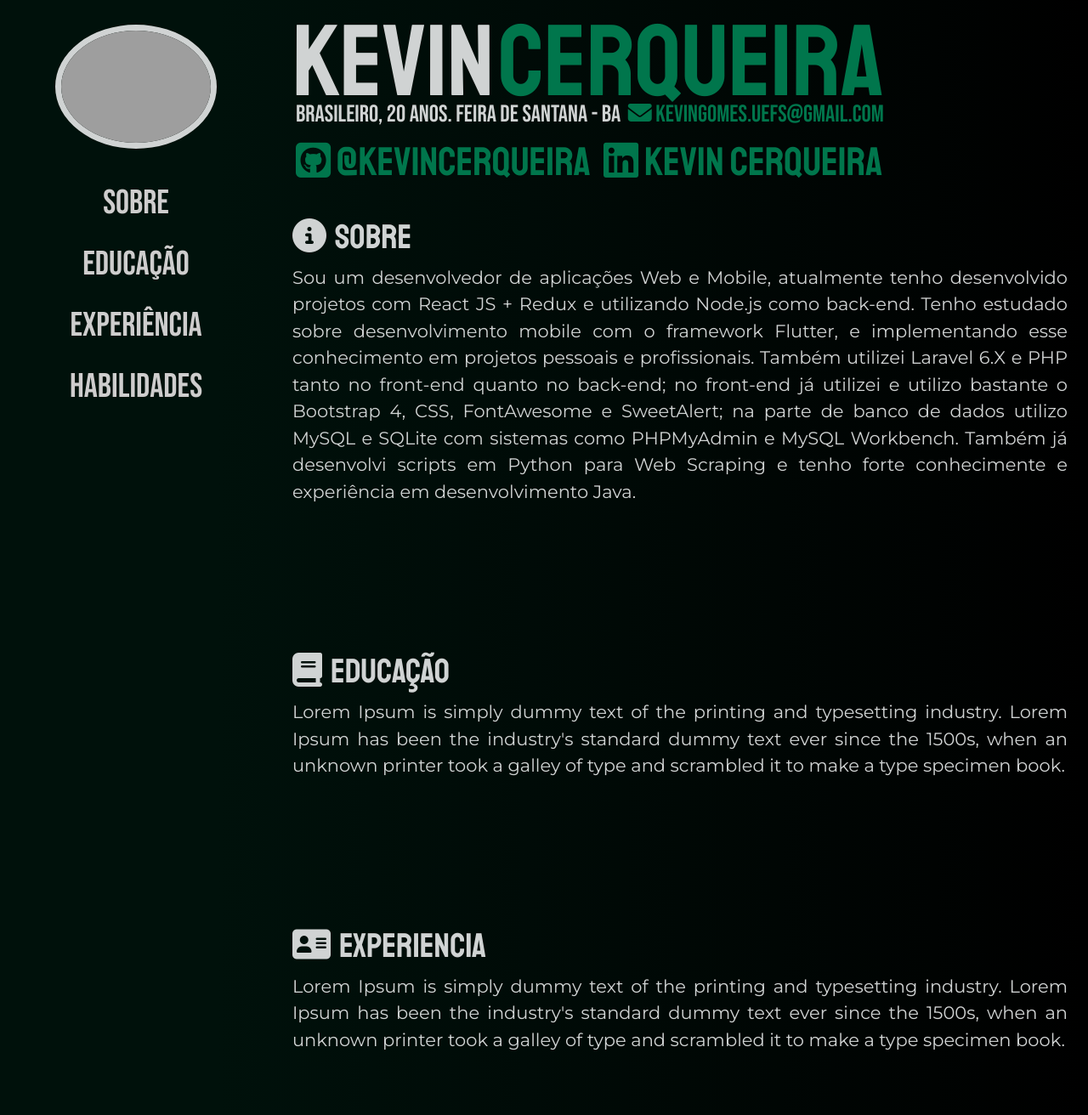
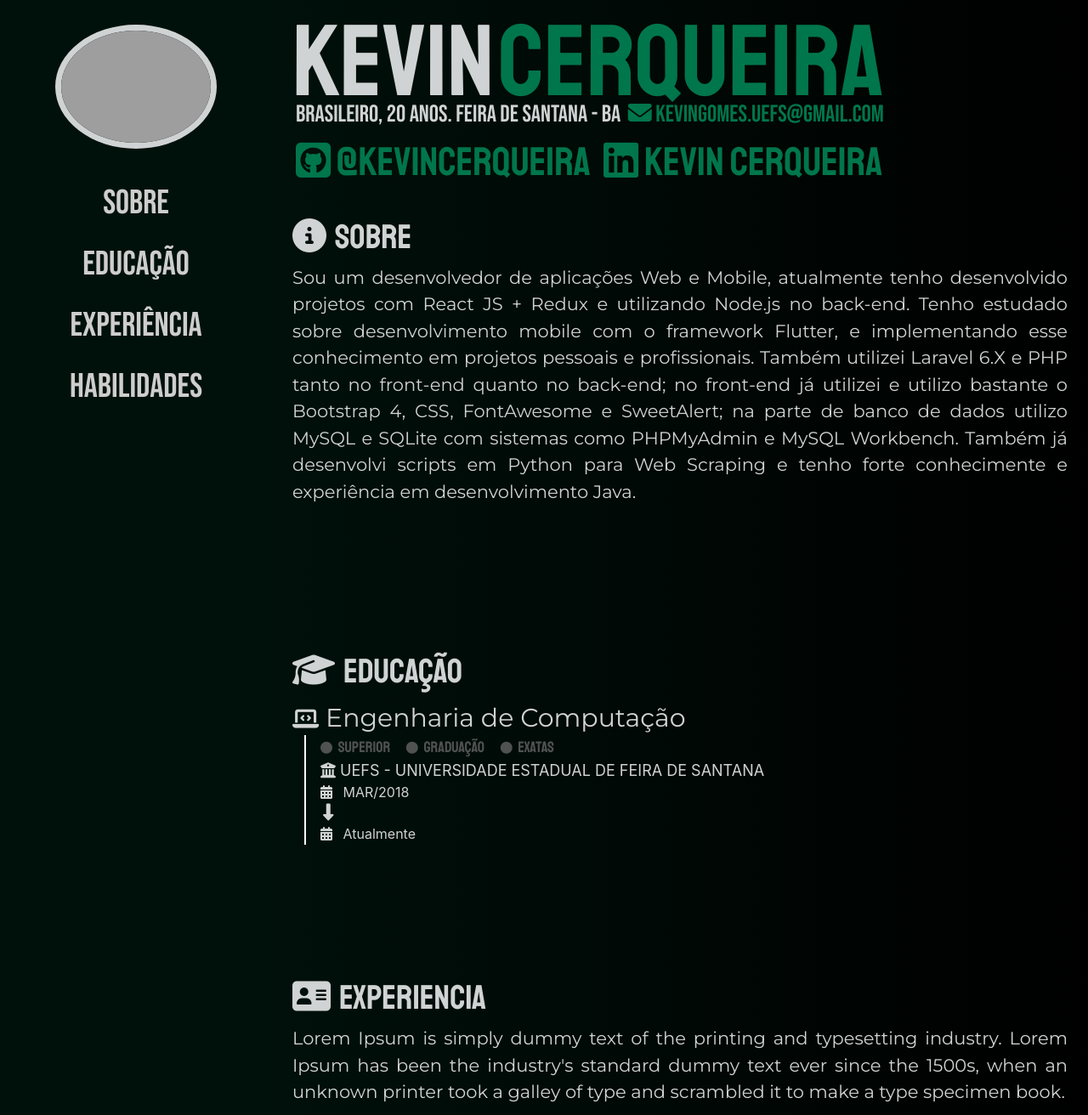
Before and after one commit to KevinCerqueira/kevincerqueira.github.io, a PHP site: page / in a window 1280 px wide. Shown: the part 39-1351 px from the top of the page at 85% size. Run offline with PHP 8.4, Linux system fonts and the light colour scheme; some libraries are stand-ins or nearby versions; grey boxes are pictures that could not be loaded.

Commit message:
:sparkles: finished 'educacao' section

```diff
--- a/css/style.css
+++ b/css/style.css
@@ -1,8 +1,16 @@
 @import url("https://fonts.googleapis.com/css2?family=Montserrat&family=Staatliches&display=swap");
 @import url("https://fonts.googleapis.com/css2?family=Bebas+Neue&display=swap");
 @media only screen and (max-width: 999px) {
+  section {
+    padding-top: 20px !important;
+    padding-bottom: 20px !important;
+  }
   .desktop {
     display: none !important;
+  }
+  .links-anchors {
+    padding: 0%;
+    font-size: 24px !important;
   }
   #home {
     margin-left: 0% !important;
@@ -12,33 +20,34 @@
     text-align: center;
     height: 70px;
   }
-  #names label{
+  #names label {
     text-align: center;
     font-size: 60px !important;
   }
   #subtitle {
     text-align: center !important;
   }
-  #subtitle label{
+  #subtitle label {
     font-size: 25px !important;
   }
   #redes {
     text-align: center;
   }
-  .links-anchors{
-    padding: 0%;
-    font-size: 24px !important;
-  }
-  #container-navbar{
+  #container-navbar {
     text-align: center;
   }
-  #container-navbar .navbar-brand{
+  #container-navbar .navbar-brand {
     color: #cecdcd;
   }
-  #redes a{
+  #redes a {
     font-size: 50px !important;
     margin-left: 10px !important;
     margin-right: 10px !important;
+  }
+}
+@media only screen and (max-width: 511px) {
+  #educacao-ecomp{
+    font-size: 20px !important;
   }
 }
 @media only screen and (max-width: 400px) {
@@ -46,20 +55,25 @@
     text-align: center;
     height: 60px;
   }
-  #names label{
+  #names label {
     text-align: center;
     font-size: 50px !important;
   }
-  #subtitle label{
+  #subtitle label {
     font-size: 20px !important;
   }
 }
 @media only screen and (max-width: 345px) {
-  #names label{
+  #names label {
     font-size: 45px !important;
   }
-  #subtitle label{
+  #subtitle label {
     font-size: 18px !important;
+  }
+}
+@media only screen and (max-width: 368px) {
+  #educacao-ecomp{
+    font-size: 19px !important;
   }
 }
 @media only screen and (min-width: 285px) {
@@ -122,7 +136,7 @@ section {
 }
 .texts-inside {
   color: #d0d3d3 !important;
-  font-size: 21px !important;
+  font-size: 21px;
 }
 .links-anchors {
   text-decoration: none;
@@ -130,13 +144,20 @@ section {
   color: #cecdcd !important;
   font-family: "Bebas Neue";
 }
-.links-anchors:focus{
+.links-anchors:focus {
   color: #00764c !important;
 }
 .name-lastname {
   font-family: Staatliches;
   font-size: 119px;
   height: 80px;
+}
+.tags {
+  font-size: 18px;
+  color: #505252;
+}
+.tags i {
+  font-size: 14px !important;
 }
 #avatar {
   margin-top: 16%;
@@ -157,9 +178,34 @@ section {
   font-size: 24px !important;
   font-family: "Bebas Neue";
 }
-#card-github{
+#card-github {
   width: 10% !important;
 }
-#sobre{
+#sobre {
   padding-top: 20px !important;
 }
+#educacao{
+
+}
+#educacao-ecomp {
+  font-size: 30px;
+  /* font-weight: 600; */
+  height: 43px;
+}
+#educacao-ecomp i {
+  font-size: 25px;
+}
+#educacao-uefs {
+  font-size: 18px;
+}
+#calendar-arrow {
+  margin-bottom: 0px;
+  margin-left: 3px !important;
+  margin-right: 6px !important;
+}
+#line{
+  background: #FFFFFF !important;
+}
+#table-educacao{
+  margin-left: 14px !important;
+}
--- a/index.html
+++ b/index.html
@@ -25,17 +25,34 @@
   </head>
   <body>
     <!-- Navbar MOBILE -->
-    <nav id="container-navbar" class="navbar navbar-expand-lg navbar-dark mobile">
+    <nav
+      id="container-navbar"
+      class="navbar navbar-expand-lg navbar-dark mobile"
+    >
       <a class="navbar-brand font-staat" href="#home">MENU</a>
-      <button class="navbar-toggler" type="button" data-toggle="collapse" data-target="#navbarNavAltMarkup" aria-controls="navbarNavAltMarkup" aria-expanded="false" aria-label="Toggle navigation">
+      <button
+        class="navbar-toggler"
+        type="button"
+        data-toggle="collapse"
+        data-target="#navbarNavAltMarkup"
+        aria-controls="navbarNavAltMarkup"
+        aria-expanded="false"
+        aria-label="Toggle navigation"
+      >
         <span class="navbar-toggler-icon"></span>
       </button>
       <div class="collapse navbar-collapse" id="navbarNavAltMarkup">
         <div class="navbar-nav">
           <a class="nav-item nav-link links-anchors" href="#sobre">SOBRE</a>
-          <a class="nav-item nav-link links-anchors" href="#educacao">EDUCACAO</a>
-          <a class="nav-item nav-link links-anchors" href="#experiencia">experiencia</a>
-          <a class="nav-item nav-link links-anchors" href="#skills">HABILIDADES</a>
+          <a class="nav-item nav-link links-anchors" href="#educacao"
+            >EDUCACAO</a
+          >
+          <a class="nav-item nav-link links-anchors" href="#experiencia"
+            >experiencia</a
+          >
+          <a class="nav-item nav-link links-anchors" href="#skills"
+            >HABILIDADES</a
+          >
         </div>
       </div>
     </nav>
@@ -72,14 +89,16 @@
     <div id="home" class="p-4">
       <div id="names">
         <label id="first-name" class="name-lastname">KEVIN</label>
-        <label id="last-name" class="name-lastname mygreen-text">CERQUEIRA</label>
+        <label id="last-name" class="name-lastname mygreen-text"
+          >CERQUEIRA</label
+        >
       </div>
       <div id="subtitle">
         <label class="h3 text-uppercase mt-0 pl-1 mb-0">
           Brasileiro, 20 anos.
           <!-- <br class="mobile"> -->
           Feira de Santana - BA
-          <br class="mobile">
+          <br class="mobile" />
           <a
             id="email"
             type="mail"
@@ -102,13 +121,13 @@
           <i class="fa fa-github-square" aria-hidden="true"></i>
           <label class="desktop">@KevinCerqueira</label>
         </a>
-        <br class="mobile-min">
+        <br class="mobile-min" />
         <a
           href="https://www.linkedin.com/in/kevincerqueira/"
           id="linkedin"
           class="mygreen-text ml-1 social-media font-staat"
         >
-          <i class="fa fa-linkedin-square " aria-hidden="true"></i>
+          <i class="fa fa-linkedin-square" aria-hidden="true"></i>
           <label class="desktop">Kevin Cerqueira</label>
         </a>
       </div>
@@ -123,15 +142,16 @@
           </p>
           <p id="text-about" class="texts-inside font-mont text-justify">
             Sou um desenvolvedor de aplicações Web e Mobile, atualmente tenho
-            desenvolvido projetos com React JS + Redux e utilizando Node.js como
-            back-end. Tenho estudado sobre desenvolvimento mobile com o framework
-            Flutter, e implementando esse conhecimento em projetos pessoais e
-            profissionais. Também utilizei Laravel 6.X e PHP tanto no front-end
-            quanto no back-end; no front-end já utilizei e utilizo bastante o
-            Bootstrap 4, CSS, FontAwesome e SweetAlert; na parte de banco de
-            dados utilizo MySQL e SQLite com sistemas como PHPMyAdmin e MySQL
-            Workbench. Também já desenvolvi scripts em Python para Web Scraping
-            e tenho forte conhecimente e experiência em desenvolvimento Java.
+            desenvolvido projetos com React JS + Redux e utilizando Node.js no
+            back-end. Tenho estudado sobre desenvolvimento mobile com o
+            framework Flutter, e implementando esse conhecimento em projetos
+            pessoais e profissionais. Também utilizei Laravel 6.X e PHP tanto no
+            front-end quanto no back-end; no front-end já utilizei e utilizo
+            bastante o Bootstrap 4, CSS, FontAwesome e SweetAlert; na parte de
+            banco de dados utilizo MySQL e SQLite com sistemas como PHPMyAdmin e
+            MySQL Workbench. Também já desenvolvi scripts em Python para Web
+            Scraping e tenho forte conhecimente e experiência em desenvolvimento
+            Java.
           </p>
         </div>
       </section>
@@ -139,17 +159,54 @@
 
       <!-- EDUCACAO -->
       <section id="educacao" class="scroll-animate">
-        <div>
-          <p class="h1 title-section font-staat">
-            <i class="fa fa-book mr-1 ml-0" aria-hidden="true"></i>
-            EDUCAÇÃO
+        <p class="h1 title-section font-staat mb-2">
+          <i class="fa fa-graduation-cap mr-1 ml-0" aria-hidden="true"></i>
+          EDUCAÇÃO
+        </p>
+        <div id="educacao-conteudo">
+          <p
+            id="text-education"
+            class="mb-0 texts-inside font-mont text-justify"
+          >
+            <label id="educacao-ecomp" class="mb-0">
+              <i class="fas fa-laptop-code"></i>
+              Engenharia de Computação
+            </label>
           </p>
-          <p id="text-education" class="texts-inside font-mont text-justify">
-            Lorem Ipsum is simply dummy text of the printing and typesetting
-            industry. Lorem Ipsum has been the industry's standard dummy text
-            ever since the 1500s, when an unknown printer took a galley of type
-            and scrambled it to make a type specimen book.
-          </p>
+          <table id="table-educacao">
+            <tr>
+              <td id="line"></td>
+              <td id="td-sobre">
+                <div class="ml-3">
+                  <label class="mb-0 font-staat tags">
+                    <i class="fa fa-circle mr-1" aria-hidden="true"></i>
+                    Superior
+                    <i class="fa fa-circle mr-1 ml-3" aria-hidden="true"></i>
+                    Graduação
+                    <i class="fa fa-circle mr-1 ml-3" aria-hidden="true"></i>
+                    Exatas
+                  </label>
+                  <br />
+                  <label id="educacao-uefs" class="text-uppercase mb-0 mr-3">
+                    <i class="fa fa-university" aria-hidden="true"></i>
+                    UEFS - Universidade Estadual de Feira de Santana
+                  </label>
+                  <br />
+                  <label class="mb-0 mr-3">
+                    <i class="fa fa-calendar mr-2" aria-hidden="true"></i>
+                    MAR/2018
+                    <br />
+                    <label id="calendar-arrow" class="h5">
+                      <i class="fa fa-long-arrow-down" aria-hidden="true"></i>
+                    </label>
+                    <br />
+                    <i class="fa fa-calendar mr-2" aria-hidden="true"></i>
+                    Atualmente
+                  </label>
+                </div>
+              </td>
+            </tr>
+          </table>
         </div>
       </section>
       <!-- FIM - EDUCACAO -->
```
Also changed, not shown: img/line.png (added).
